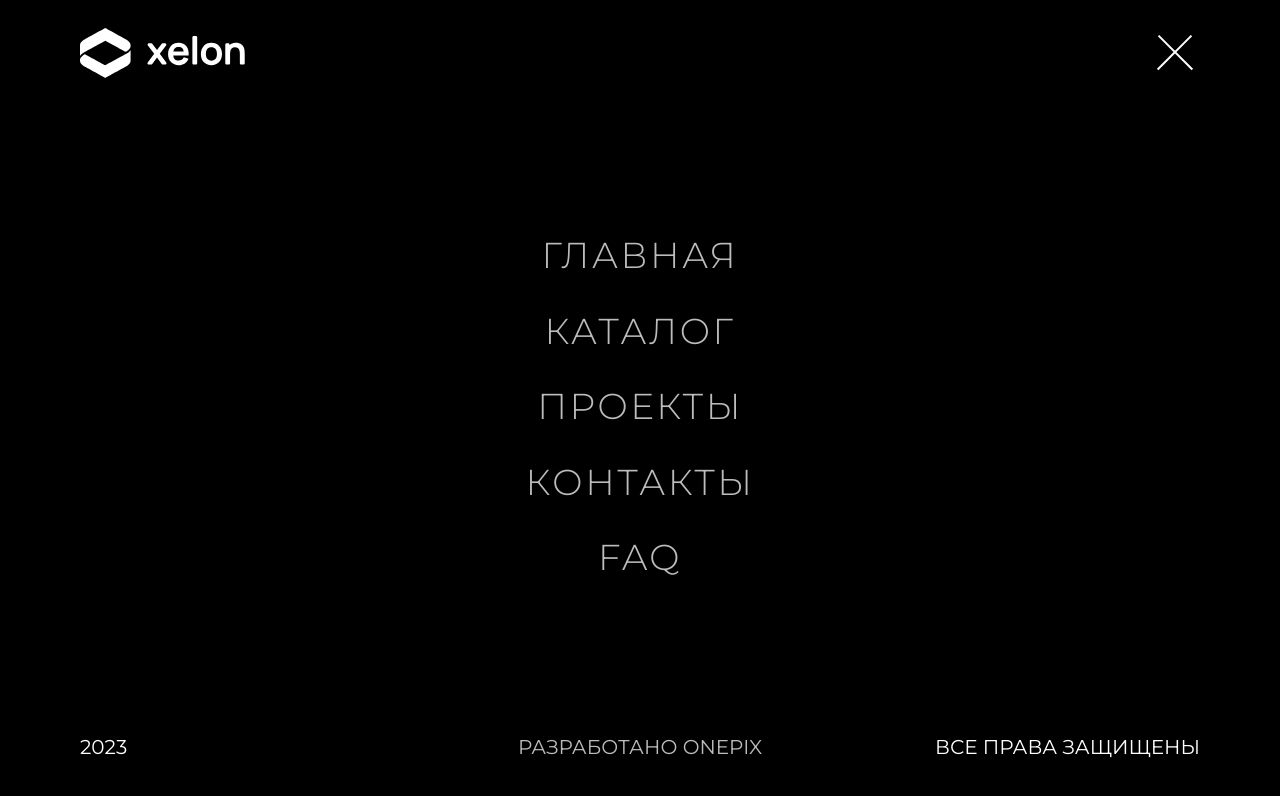
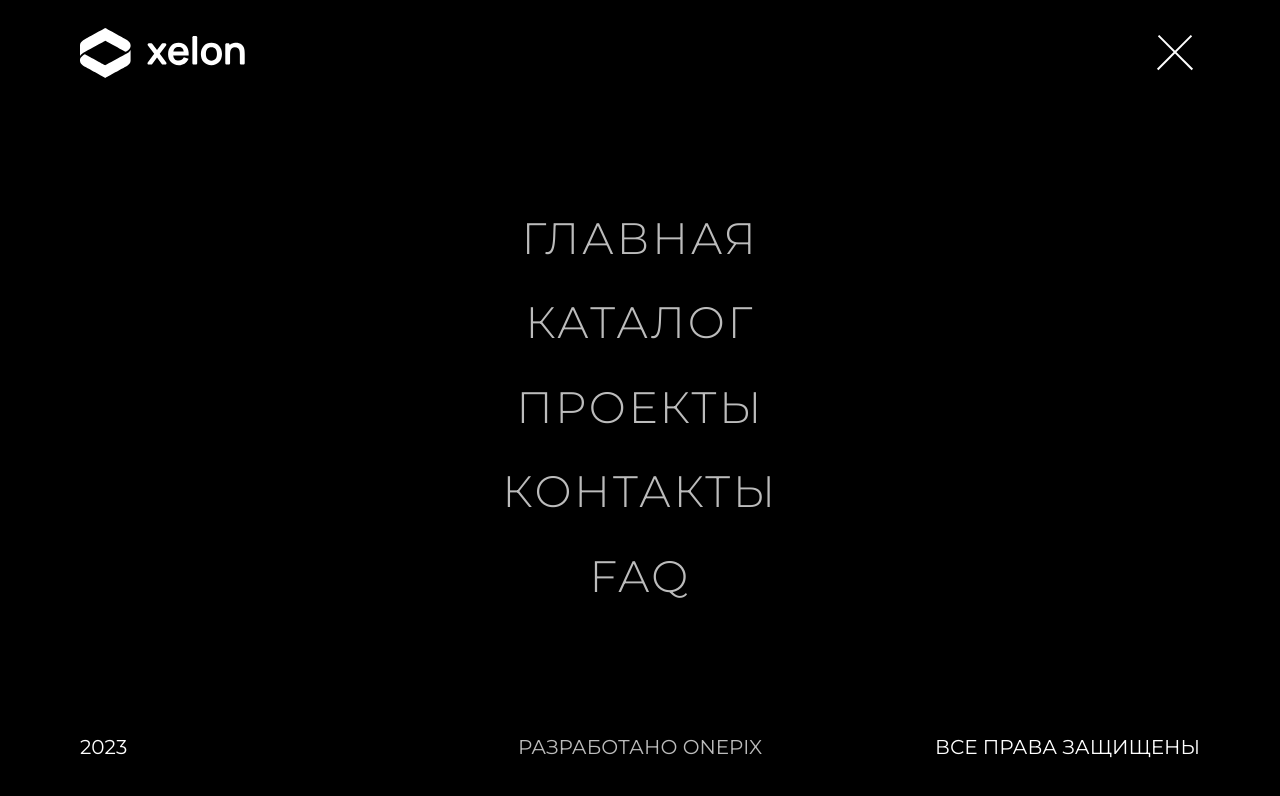
Before and after one commit to Matthew3dg/onepix-test-app, a React (Create React App) app: page / in a window 1280 px wide. Shown: the part 802-1598 px from the top of the page. Built offline with nearby package versions, Linux system fonts and the light colour scheme.

Commit message:
fix fz menu content

```diff
--- a/src/components/MenuContent/MenuContent.scss
+++ b/src/components/MenuContent/MenuContent.scss
@@ -1,6 +1,6 @@
 .menu-content {
 	font-weight: 300;
-	font-size: calc(20px + 2vmin);
+	font-size: calc(12px + 4vmin);
 	text-align: center;
 	letter-spacing: 0.3vmin;
 	color: #bcbcbc;
```
